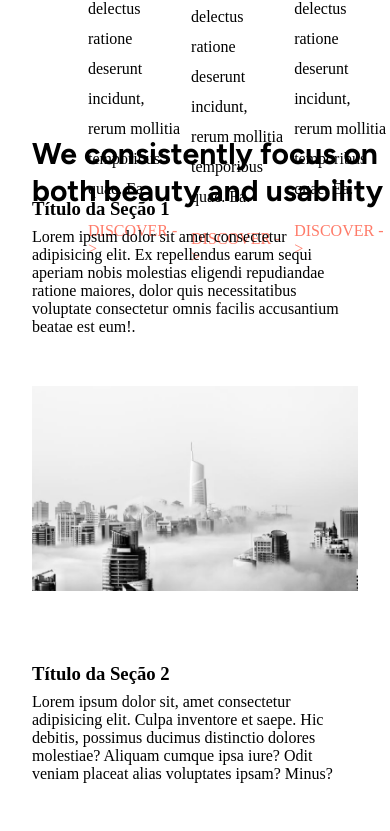
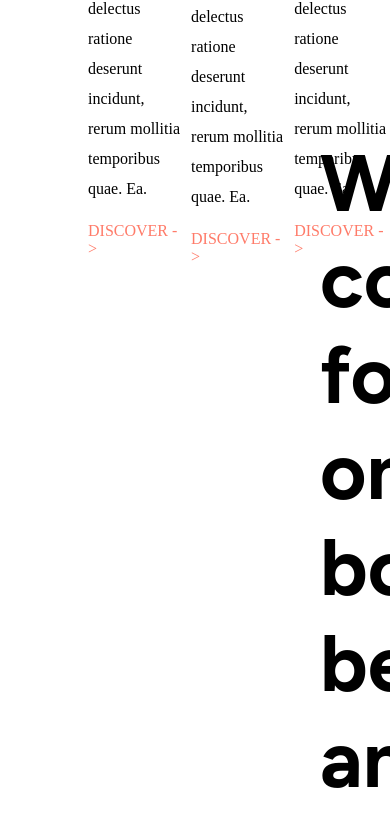
Before and after one commit to gabrieljcoutinho/Projeto-Archi-Firm, a React (Create React App) app: page / in a window 390 px wide. Shown: the part 2550-3381 px from the top of the page. Built offline with nearby package versions, Linux system fonts and the light colour scheme.

Commit message:
novo css

```diff
--- a/src/Css/focoDaEmpresa.css
+++ b/src/Css/focoDaEmpresa.css
@@ -43,17 +43,4 @@
     display: block;
 }
 
-/* Responsividade: Empilhar em telas menores */
-@media (max-width: 768px) {
-
-    .secao-flex,
-    .secao-flex.reverse {
-        flex-direction: column;
-        padding: 2rem;
-    }
-
-    .tituloFocoDaEmpresa {
-        padding-left: 2rem;
-        font-size: 30px;
-    }
-}
+.paragrafoFocoDaEmrpesa {}
```
